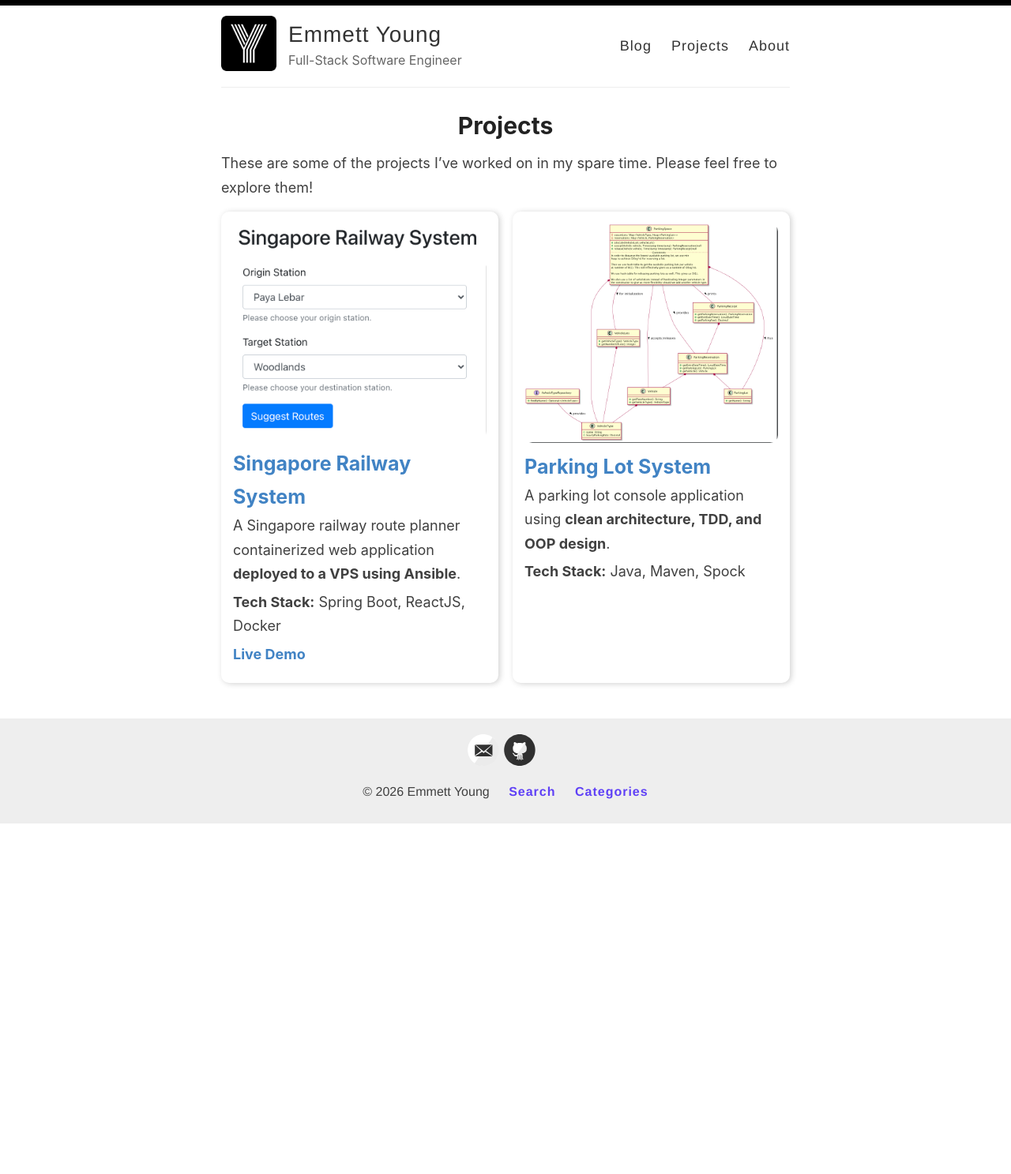
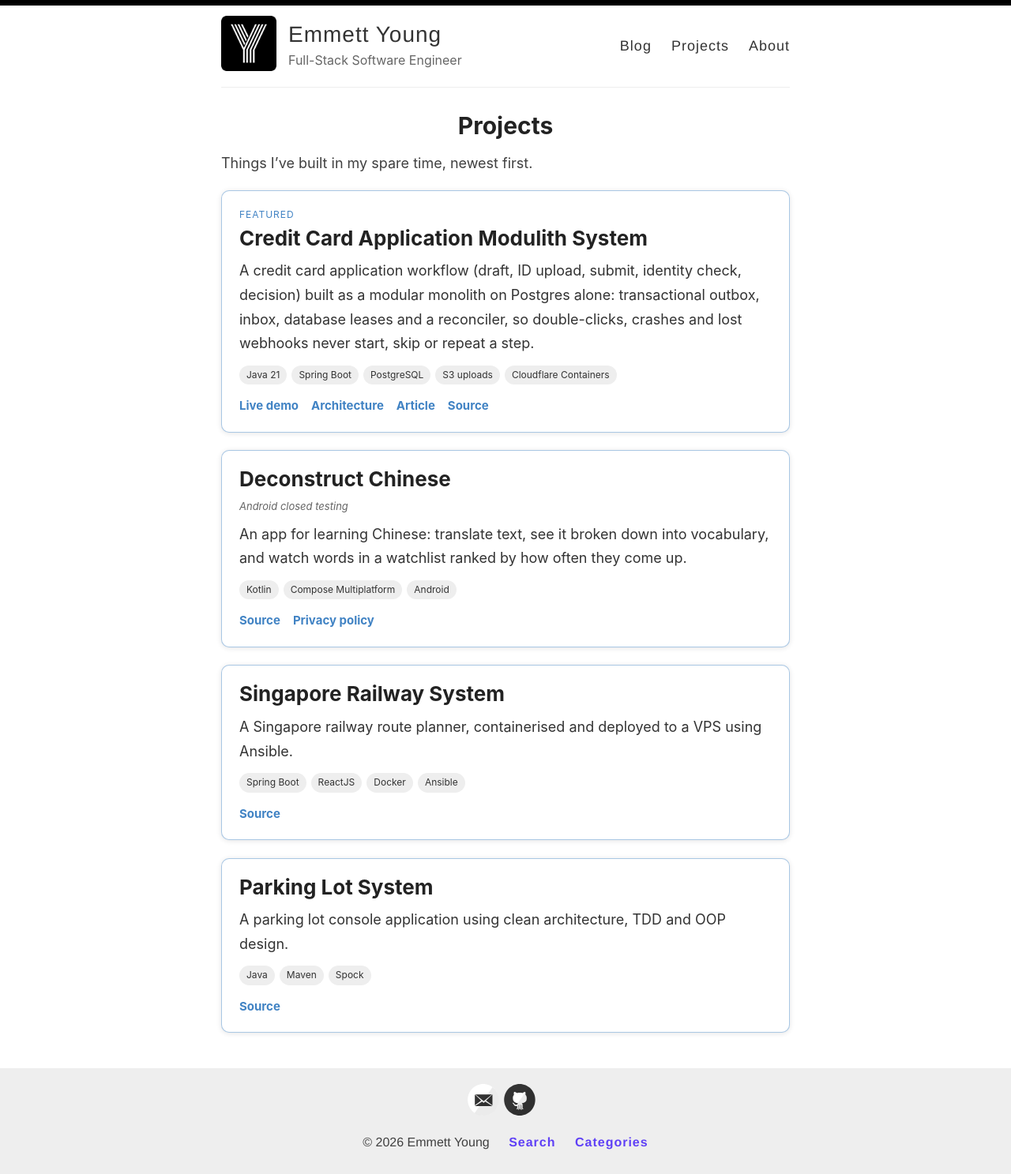
Before and after one commit to mettyoung/mettyoung.github.io, a Jekyll site: the page built from _pages/projects.md, in a window 1280 px wide. Shown: the whole page at 79% size. Built offline with Jekyll 4.4.1, drawn with Linux system fonts in a browser that asks for light colours; before the commit the page ends 1043 px from its top, so only the background shows below that.

Commit message:
Redesign projects page: data-driven full-width project cards

```diff
--- /dev/null
+++ b/_data/projects.yml
@@ -0,0 +1,35 @@
+# Projects shown on /projects/. featured: true renders as the large card on top.
+- title: Credit Card Application Modulith System
+  featured: true
+  summary: >-
+    A credit card application workflow (draft, ID upload, submit, identity check, decision) built as a
+    modular monolith on Postgres alone: transactional outbox, inbox, database leases and a reconciler,
+    so double-clicks, crashes and lost webhooks never start, skip or repeat a step.
+  tags: [Java 21, Spring Boot, PostgreSQL, S3 uploads, Cloudflare Containers]
+  links:
+    - { label: Live demo, url: "https://creditcardapplication.mettyoung.com/" }
+    - { label: Architecture, url: "https://creditcardapplication.mettyoung.com/architecture/decision-loop.html" }
+    - { label: Article, url: "/engineering-a-durable-workflow-system/" }
+    - { label: Source, url: "https://github.com/mettyoung/credit-card-system" }
+
+- title: Deconstruct Chinese
+  status: Android closed testing
+  summary: >-
+    An app for learning Chinese: translate text, see it broken down into vocabulary, and watch words in a
+    watchlist ranked by how often they come up.
+  tags: [Kotlin, Compose Multiplatform, Android]
+  links:
+    - { label: Source, url: "https://github.com/mettyoung/deconstruct-chinese" }
+    - { label: Privacy policy, url: "/deconstruct-chinese/privacy/" }
+
+- title: Singapore Railway System
+  summary: A Singapore railway route planner, containerised and deployed to a VPS using Ansible.
+  tags: [Spring Boot, ReactJS, Docker, Ansible]
+  links:
+    - { label: Source, url: "https://github.com/mettyoung/railway-routing-service" }
+
+- title: Parking Lot System
+  summary: A parking lot console application using clean architecture, TDD and OOP design.
+  tags: [Java, Maven, Spock]
+  links:
+    - { label: Source, url: "https://github.com/mettyoung/automated-valet-car-parking-system" }
--- /dev/null
+++ b/_includes/project-card.html
@@ -0,0 +1,11 @@
+{% assign p = include.project %}
+<article class="project-card{% if include.featured %} project-card--featured{% endif %}">
+  <div class="project-card__body">
+    {% if include.featured %}<p class="project-card__eyebrow">Featured</p>{% endif %}
+    <h2 class="project-card__title">{{ p.title }}</h2>
+    {% if p.status %}<p class="project-card__status">{{ p.status }}</p>{% endif %}
+    <p class="project-card__summary">{{ p.summary }}</p>
+    <ul class="project-card__tags">{% for t in p.tags %}<li>{{ t }}</li>{% endfor %}</ul>
+    <p class="project-card__links">{% for l in p.links %}<a href="{{ l.url | relative_url }}"{% if l.url contains '://' %} target="_blank" rel="noopener"{% endif %}>{{ l.label }}</a>{% endfor %}</p>
+  </div>
+</article>
--- a/_pages/projects.md
+++ b/_pages/projects.md
@@ -4,27 +4,12 @@ title: Projects
 permalink: /projects/
 ---
 
-These are some of the projects I've worked on in my spare time. Please feel free to explore them!
+Things I've built in my spare time, newest first.
 
-<div class="projects-container">
-<div markdown="1" class="project-box">
-[![](/images/project-singapore-railway-system.png)](https://github.com/mettyoung/railway-routing-service)
-## [Singapore Railway System](https://github.com/mettyoung/railway-routing-service)
+{% assign featured = site.data.projects | where: "featured", true %}
+{% assign others = site.data.projects | where_exp: "p", "p.featured != true" %}
 
-> A Singapore railway route planner containerized web application **deployed to a VPS using Ansible**.
-
-> **Tech Stack:** Spring Boot, ReactJS, Docker
-
-> **[Live Demo](http://li857-204.members.linode.com/)**
+<div class="projects">
+{% for p in featured %}{% include project-card.html project=p featured=true %}{% endfor %}
+{% for p in others %}{% include project-card.html project=p %}{% endfor %}
 </div>
-
-<div markdown="1" class="project-box">
-[![](/images/project-automated-valet-car-parking-system.png)](https://github.com/mettyoung/automated-valet-car-parking-system)
-## [Parking Lot System](https://github.com/mettyoung/automated-valet-car-parking-system)
-
-> A parking lot console application using **clean architecture, TDD, and OOP design**.
-
-> **Tech Stack:** Java, Maven, Spock
-
-</div>
-</div>
--- a/_sass/_custom-style.scss
+++ b/_sass/_custom-style.scss
@@ -129,34 +129,92 @@
     }
   }
 
-  .projects-container {
+  .projects {
     display: grid;
-    grid-template-columns: repeat(auto-fill, minmax(48%, 1fr));
-    gap: 1em;
+    gap: 1.25em;
+    margin-top: 1em;
+  }
 
-    .project-box {
-      padding: 15px;
-      box-shadow: rgba(36,37,38,0.21) 2px 1px 7px 0px;
+  .project-card {
+    display: flex;
+    flex-direction: column;
+    border: 1px solid $lightGray;
     border-radius: 10px;
+    box-shadow: rgba(36,37,38,0.12) 0 1px 6px;
+    overflow: hidden;
+    background: $white;
+    transition: box-shadow .15s ease;
 
-      h2 {
+    &:hover { box-shadow: rgba(36,37,38,0.22) 0 2px 12px; }
+
+    .project-card__body {
+      display: flex;
+      flex-direction: column;
+      flex: 1;
+      padding: 16px 18px;
+    }
+
+    .project-card__eyebrow {
+      margin: 0 0 4px;
+      font-size: 12px;
+      letter-spacing: .08em;
+      text-transform: uppercase;
+      color: $blue;
+    }
+
+    .project-card__title {
       text-align: left;
-        font-size: 25px;
+      font-size: 22px;
+      line-height: 1.25;
       margin: 0;
     }
 
-      p {
-        margin: 0;
+    .project-card__status {
+      margin: 6px 0 0;
+      font-size: 13px;
+      color: $gray;
+      font-style: italic;
     }
 
-      blockquote {
-        p {
-          margin: 0 0 5px 0;
+    .project-card__summary {
+      margin: 10px 0 12px;
+      color: $darkGray;
+    }
+
+    .project-card__tags {
+      display: flex;
+      flex-wrap: wrap;
+      gap: 6px;
+      list-style: none;
+      margin: 0 0 14px;
+      padding: 0;
+
+      li {
+        margin: 0;
+        padding: 2px 9px;
+        font-size: 12px;
+        border-radius: 999px;
+        background: $lightGray;
+        color: $darkGray;
       }
     }
 
-      img {
-        border-radius: 10px;
+    .project-card__links {
+      display: flex;
+      flex-wrap: wrap;
+      gap: 8px 16px;
+      margin: auto 0 0;
+      font-weight: bold;
+      font-size: 15px;
     }
   }
+
+  .project-card {
+    border-color: rgba(65,131,196,.45);
+    .project-card__title { font-size: 26px; }
+    .project-card__body { padding: 20px 22px; }
   }
+
+  @include mobile {
+    .project-card .project-card__title { font-size: 22px; }
+  }
```
Lines whose indentation alone changed are shown as unchanged.
